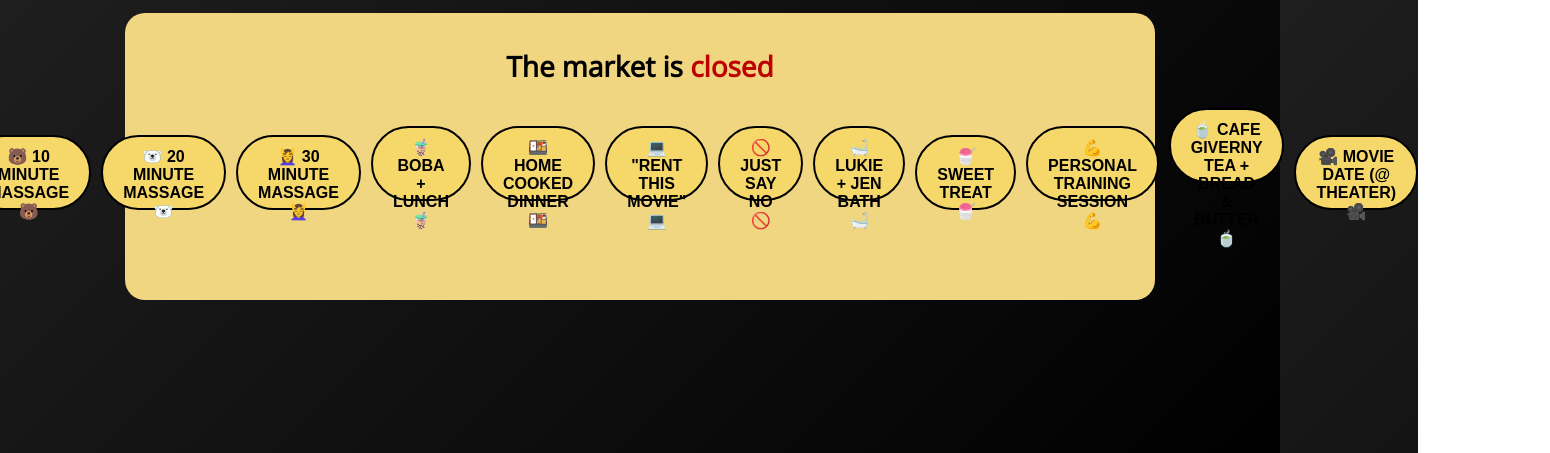
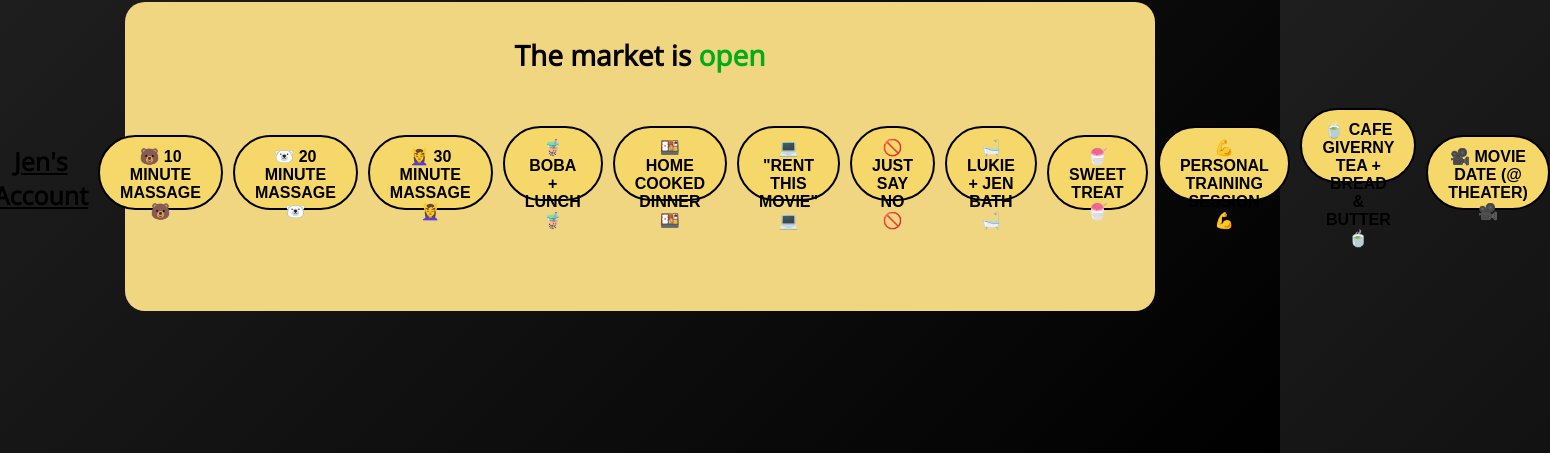
Before and after one commit to ekulncosmo/LukieDollars, a plain HTML site: page index.html in a window 1280 px wide. Shown: the part 387-840 px from the top of the page, 1550 px wide, since content can reach past the window. Drawn offline with nearby package versions, Linux system fonts and the light colour scheme.

Commit message:
Update index.html

```diff
--- a/index.html
+++ b/index.html
@@ -240,7 +240,7 @@
             const now = new Date();
             const currentHour = now.getHours();
 
-            const marketOpen = currentHour >= 5 && currentHour <= 13; // Market is open from 5 AM to 1 PM
+            const marketOpen = true; //currentHour >= 5 && currentHour <= 13; Market is open from 5 AM to 1 PM
 
             const marketStatusElement = document.getElementById('marketStatus');
 
```
